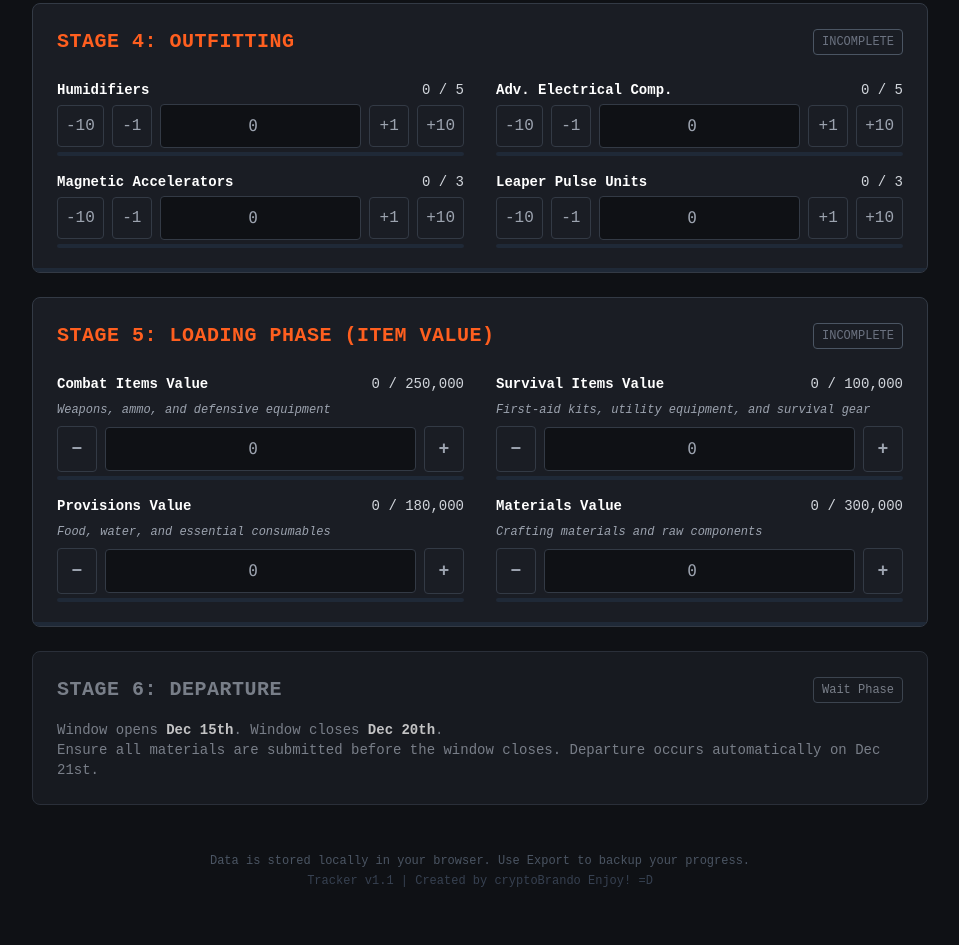
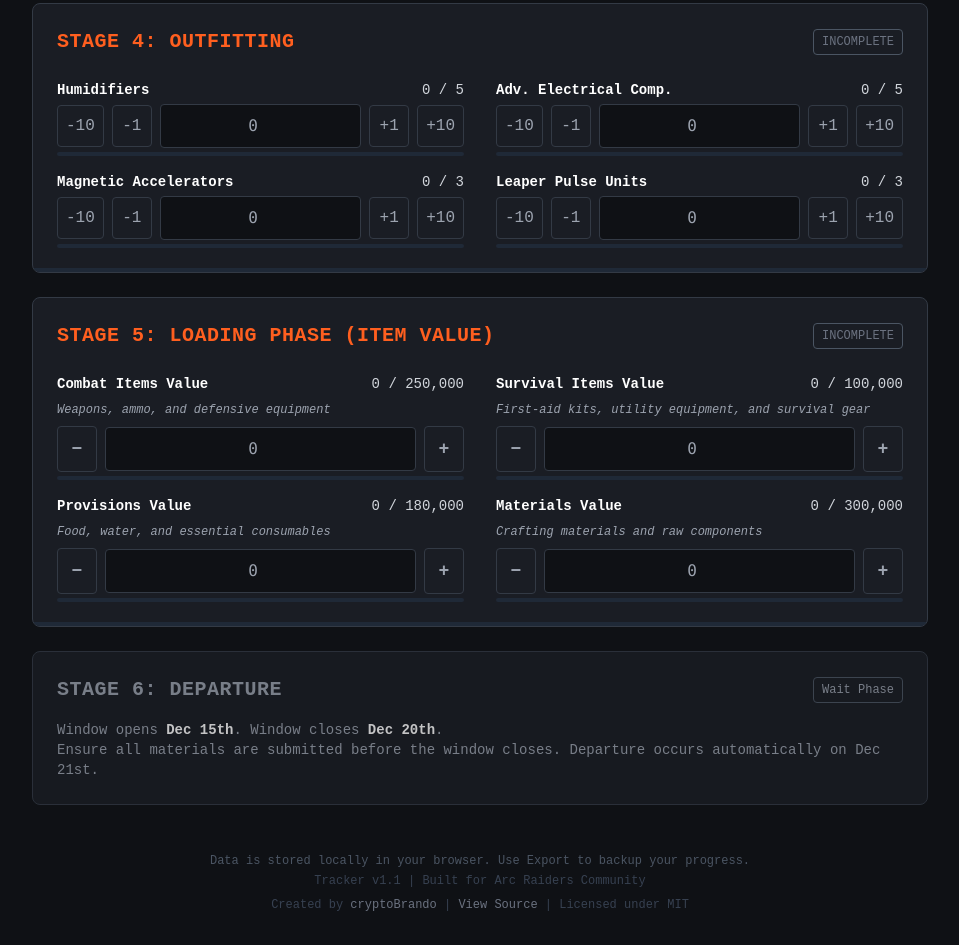
Before and after one commit to cryptoBrando/expeditionTracker, a plain HTML site: page expeditionTracker.html in a window 1280 px wide. Shown: the part 1884-2829 px from the top of the page, without its empty margins (160-1119 px from the left). Before the commit the page ends 2805 px from the top, so only its background shows below. Drawn offline with nearby package versions, Linux system fonts and the light colour scheme.

Commit message:
Add MIT License and copyright notices for legal protection

```diff
--- a/expeditionTracker.html
+++ b/expeditionTracker.html
@@ -1,4 +1,15 @@
 <!DOCTYPE html>
+<!--
+    Arc Raiders Expedition Tracker
+    Created by cryptoBrando (https://github.com/cryptoBrando)
+    Repository: https://github.com/cryptoBrando/expeditionTracker
+
+    Copyright (c) 2025 cryptoBrando
+    Licensed under MIT License - See LICENSE file for details
+
+    A mobile-friendly web tracker for managing Arc Raiders expedition materials,
+    deadlines, and progress across all 5 stages.
+-->
 <html lang="en">
 <head>
     <meta charset="UTF-8">
@@ -369,7 +380,12 @@
 
         <footer class="mt-12 text-center text-xs text-gray-600">
             <p>Data is stored locally in your browser. Use Export to backup your progress.</p>
-            <p class="mt-1 text-gray-700">Tracker v1.1 | Created by cryptoBrando   Enjoy! =D</p>
+            <p class="mt-1 text-gray-700">Tracker v1.1 | Built for Arc Raiders Community</p>
+            <p class="mt-2 text-gray-700">
+                Created by <a href="https://github.com/cryptoBrando" target="_blank" rel="noopener" class="text-gray-500 hover:text-orange-500 transition">cryptoBrando</a> |
+                <a href="https://github.com/cryptoBrando/expeditionTracker" target="_blank" rel="noopener" class="text-gray-500 hover:text-orange-500 transition">View Source</a> |
+                Licensed under MIT
+            </p>
         </footer>
     </div>
 
```
Also changed, not shown: index.html (+17 -1 lines), 1 other file.
